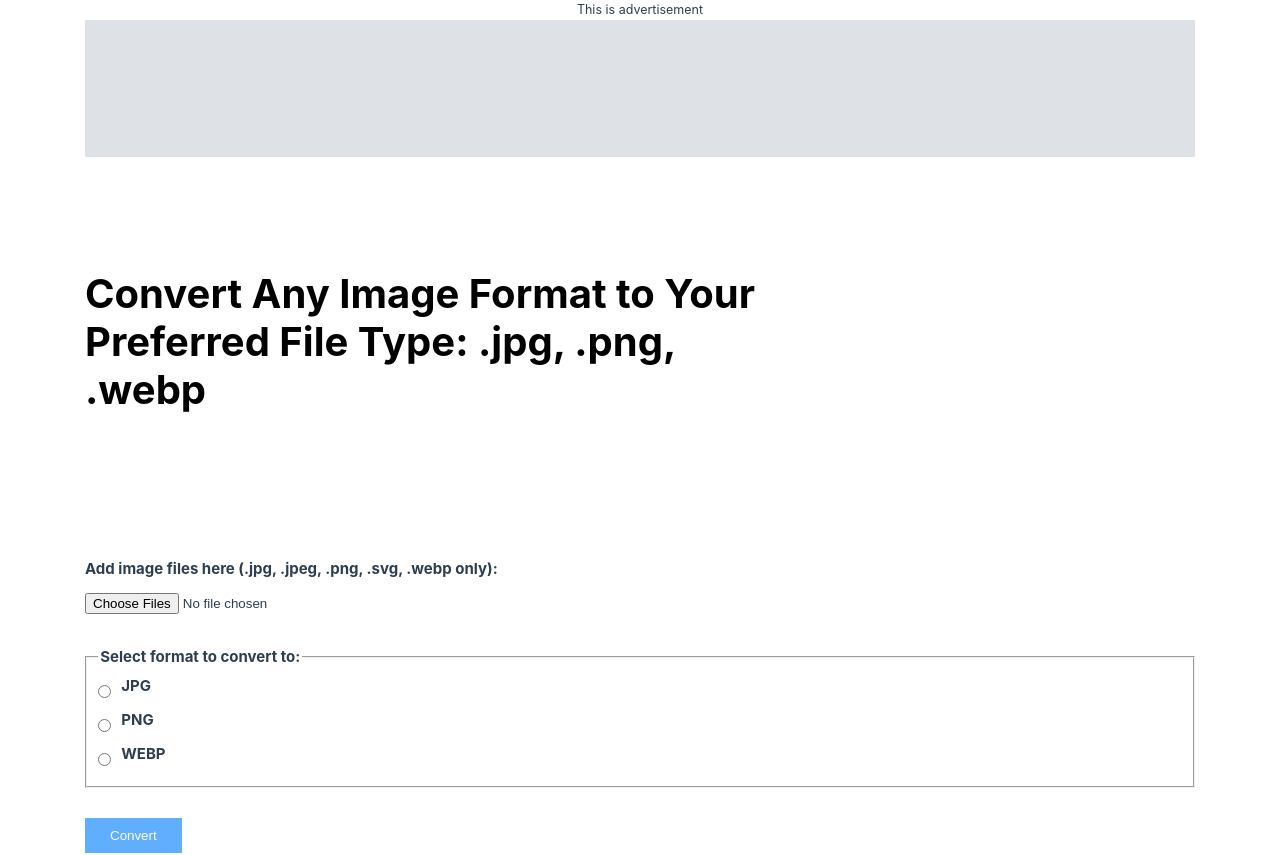
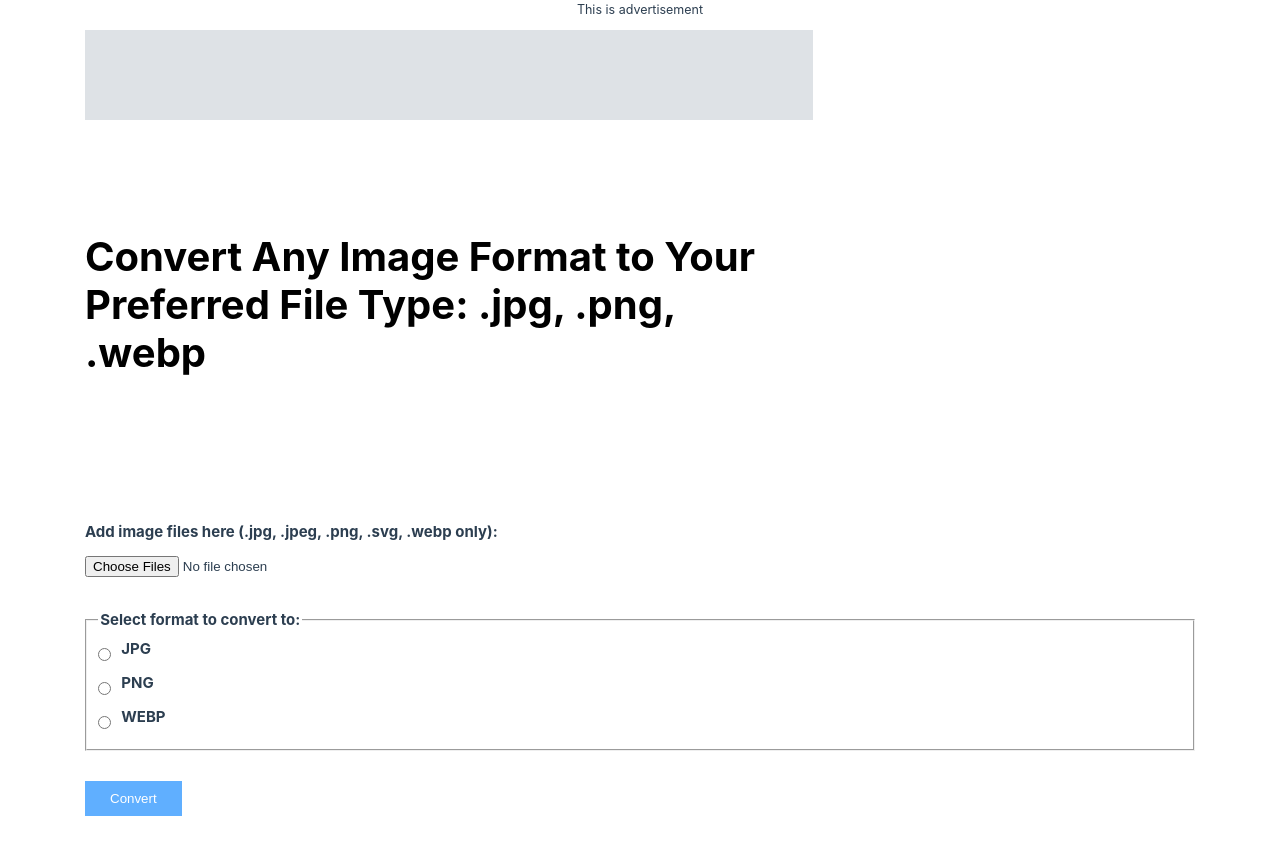
Before and after one commit to hyungmogu/udacity-cloud-devops-project-5, a Vue app in the folder frontend/: page / in a window 1280 px wide. Shown: the top 855 px of the page. Built offline with nearby package versions, Linux system fonts and the light colour scheme.

Commit message:
feat: Creating frontend #490

```diff
--- a/frontend/src/components/ITCAdvertisement.vue
+++ b/frontend/src/components/ITCAdvertisement.vue
@@ -13,12 +13,14 @@
   &__title {
     text-align: center;
     display: block;
+    margin: 0 0 10px 0;
   }
 
   &__banner {
     aspect-ratio: 728 / 90;
     background-color: var(--gray-3);
     width: 100%;
+    max-width: 728px;
   }
 }
 </style>
```
Also changed, not shown: 1 other file (tests, documents, lock files or other folders).
